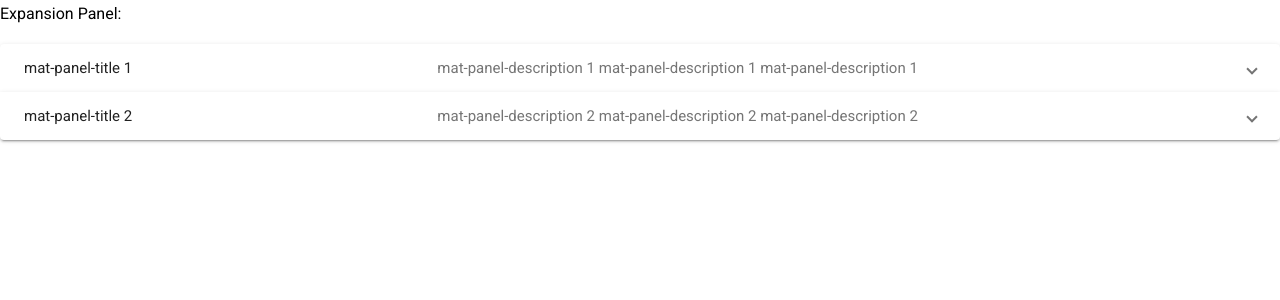
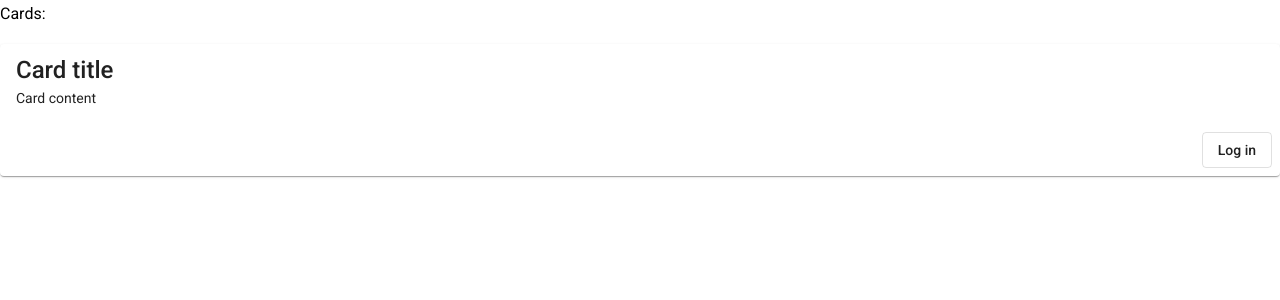
Before and after one commit to ItzhakVilensky/material-demo, an Angular app in the folder material/: page / in a window 1280 px wide. Shown: the top 300 px of the page. Built offline with nearby package versions, Linux system fonts and the light colour scheme.

Commit message:
MatCardModule mat-card mat-card-title mat-card-content mat-card-actions align="end"

```diff
--- a/material/src/app/app.component.html
+++ b/material/src/app/app.component.html
@@ -268,7 +268,7 @@
 
 
 
-<p class="mat-subheading-2">Expansion Panel: </p>
+<!-- <p class="mat-subheading-2">Expansion Panel: </p>
 
 <mat-accordion multi="true">
   <mat-expansion-panel>
@@ -300,4 +300,15 @@
       <button mat-flat-button>me button 2</button>
     </mat-action-row>
   </mat-expansion-panel>
-</mat-accordion>
+</mat-accordion> -->
+
+
+
+<p class="mat-subheading-2">Cards: </p>
+<mat-card>
+  <mat-card-title>Card title</mat-card-title>
+  <mat-card-content> Card content </mat-card-content>
+  <mat-card-actions align="end">
+    <button mat-stroked-button>Log in</button>
+  </mat-card-actions>
+</mat-card>
--- a/material/src/app/material/material.module.ts
+++ b/material/src/app/material/material.module.ts
@@ -11,6 +11,7 @@ import { MatListModule } from '@angular/material/list';
 import { MatDividerModule } from '@angular/material/divider';
 import { MatGridListModule } from '@angular/material/grid-list';
 import { MatExpansionModule } from '@angular/material/expansion';
+import { MatCardModule } from '@angular/material/card';
 
 const MaterialComponents = [
   MatButtonModule,
@@ -24,7 +25,8 @@ const MaterialComponents = [
   MatListModule,
   MatDividerModule,
   MatGridListModule,
-  MatExpansionModule
+  MatExpansionModule,
+  MatCardModule
 ];
 
 @NgModule({
```
